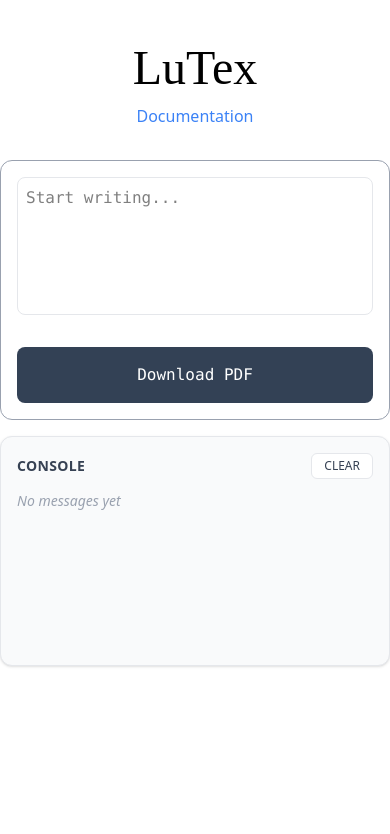
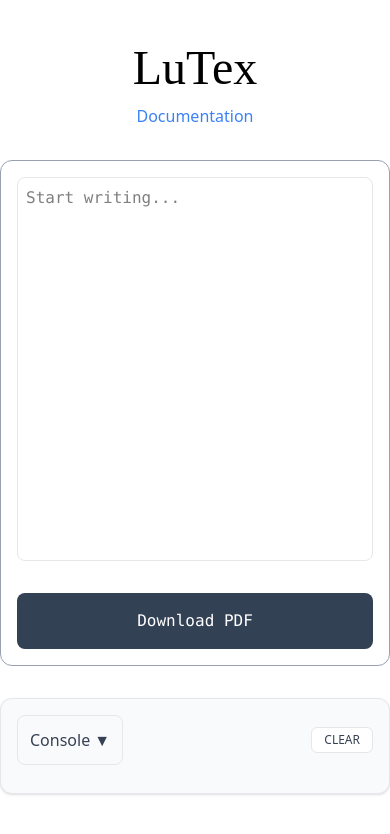
Before and after one commit to LucaMawyin/lutex, a Next.js app: page / in a window 390 px wide. Shown: the top 834 px of the page. Built offline with nearby package versions, Linux system fonts and the light colour scheme; a web font is replaced by a local one.

Commit message:
collapsable console on mobile

```diff
--- a/src/app/page.tsx
+++ b/src/app/page.tsx
@@ -14,8 +14,8 @@ export default function Home() {
 
     const [form, setForm] = useState(initialForm);
     const [messages, setMessages] = useState<Log[]>([]);
-    const selectionRef = useRef<{ start: number; end: number } | null>(null);
     const textareaRef = useRef<HTMLTextAreaElement>(null);
+    const [consoleOpen, setConsoleOpen] = useState(false);
 
     useEffect(() => {
         const saved = localStorage.getItem("latex-form");
@@ -183,40 +183,54 @@ export default function Home() {
         <div className="
             h-full
             flex flex-col
+            items-center
         ">
+
+            {/* HEADER */}
+            <div className="my-8 text-center">
                 <h1
                     style={{ fontFamily: "Computer Modern Serif" }}
-                className="self-center mt-8"
+
                 >
                     LuTex
                 </h1>
                 <a
                     href="/documentation"
-                className="
-                    self-center
-                    text-md
-                    mb-8
-                "
+                    className="text-md"
                 >
                     Documentation
                 </a>
+            </div>
+
+
+            {/* CONTENT WRAPPER */}
             <div
                 className="
                     flex
                     flex-col md:flex-row
-                    gap-4
-                    mx-auto
-                    md:h-[75vh] h-[60vh]
+                    gap-8
+                    w-full
+                    max-w-6xl
+                    md:h-[75vh] h-full
+                    min-h-0
                 "
             >
+                {/* TEXT AREA */}
                 <form
                     className="
-                        border border-gray-400
                         font-mono
+
+                        border
+                        border-gray-400
                         rounded-xl
-                        flex flex-col
-                        md:w-[50vw] w-screen
+
+                        flex
+                        flex-col
+                        md:flex-1
+
                         min-w-75
+                        min-h-[60vh]
+
                         p-4
                         gap-8
                     "
@@ -227,6 +241,7 @@ export default function Home() {
                             border
                             border-gray-200
                             rounded-lg
+
                             resize-none
                             flex-1
                             p-2
@@ -244,17 +259,25 @@ export default function Home() {
                         type="submit"
                     />
                 </form>
-                <div className="
-                    border border-gray-200
+
+                {/* CONSOLE */}
+                <div className={`
                     bg-gray-50
-                    md:w-[20vw]
-                    min-w-64
+                    border
+                    border-gray-200
                     rounded-xl
+
+                    md:w-[17.5vw]
+                    min-w-75
+                    ${consoleOpen ? "min-h-full" : "min-h-0"}
+
+                    flex
+                    flex-col
+
                     p-4
                     shadow-sm
-                    flex flex-col
-                    h-full
-                ">
+                `}>
+                    {/* HEADER */}
                     <div className="
                         flex
                         justify-between
@@ -263,6 +286,7 @@ export default function Home() {
                         text-gray-700
                     ">
                         <h2 className="
+                            hidden md:block
                             text-sm
                             font-semibold
                             uppercase
@@ -271,6 +295,20 @@ export default function Home() {
                             Console
                         </h2>
                         <button
+                            type="button"
+                            className="
+                                md:hidden
+                                border border-gray-200
+                                rounded-lg
+                                p-3
+                                text-left
+                            "
+                            onClick={() => setConsoleOpen(open => !open)}
+                        >
+                            Console {consoleOpen ? "▲" : "▼"}
+                            {messages.length > 0 && ` (${messages.length})`}
+                        </button>
+                        <div
                             className="
                                 px-3 py-1
                                 text-xs font-medium
@@ -289,11 +327,18 @@ export default function Home() {
                             onClick={() => setMessages([])}
                         >
                             CLEAR
-                        </button>
+                        </div>
                     </div>
 
-
-                    <div className="space-y-4 overflow-y-auto flex-1">
+                    {/* MESSAGES */}
+                    <div className={`
+                            ${consoleOpen ? "block" : "hidden"}
+                            md:block
+                            space-y-4
+                            overflow-y-auto
+                            flex-1
+                        `}
+                    >
                         { !!messages.length ? (
                             messages.map((message,i) => (
                                 <div
```
Lines whose indentation alone changed are shown as unchanged.
